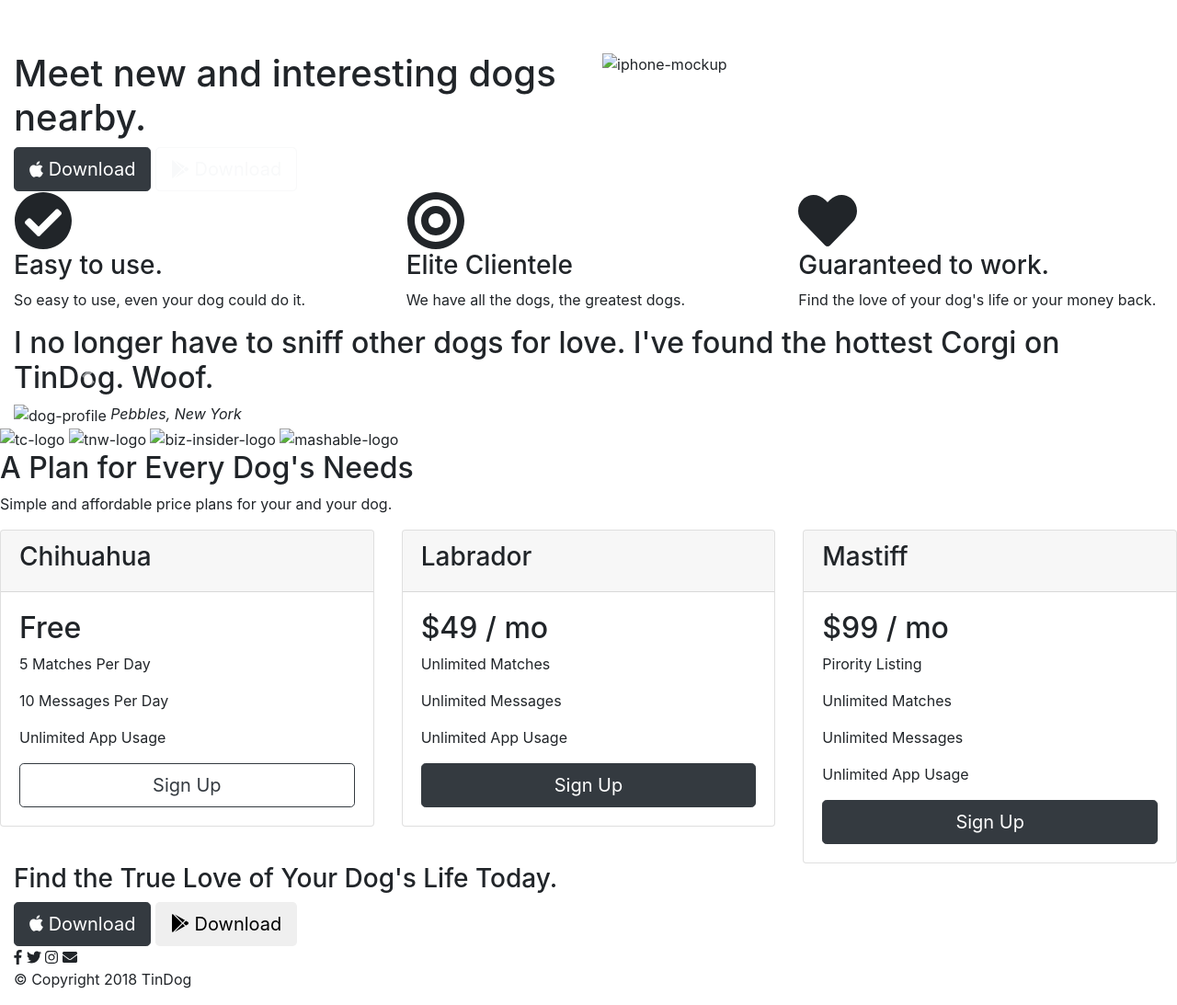
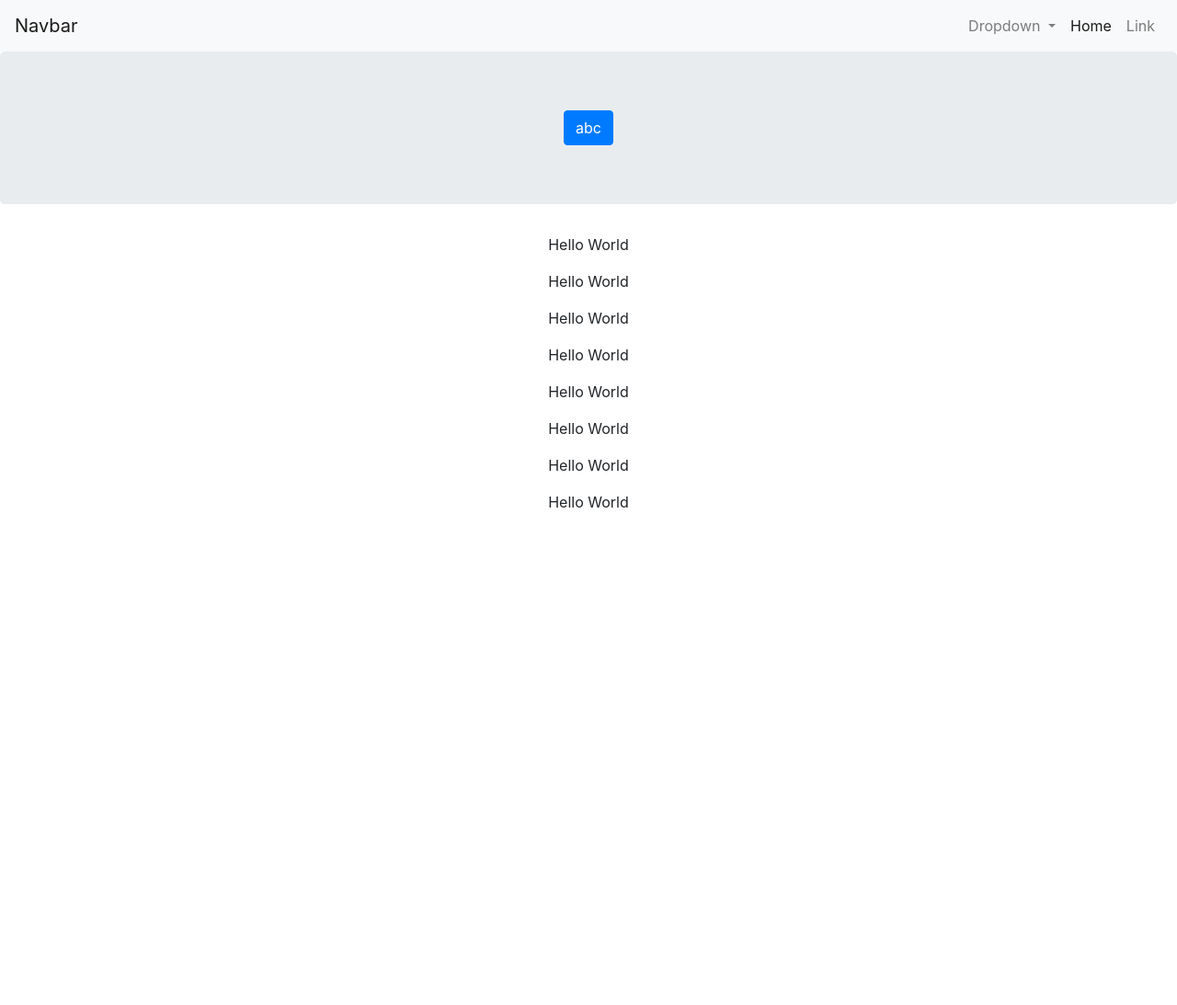
Before and after one commit to tsunyinfung/testing, a plain HTML site: page index.html in a window 1280 px wide. Shown: the whole page at 92% size. After the commit the page ends 800 px from the top, so only its background shows below. Drawn offline with nearby package versions, Linux system fonts and the light colour scheme.

Commit message:
Add files via upload

```diff
--- a/index.html
+++ b/index.html
@@ -1,240 +1,74 @@
 <!DOCTYPE html>
-<html>
-
+<html lang="en" dir="ltr">
 	<head>
 		<meta charset="utf-8">
-  <title>TinDog</title>
+		<title>🤷Andy Fung</title>
+		<meta name="viewport" content="width=device-width, initial-scale=1, shrink-to-fit=no">
+		<!-- Favicon -->
+		<link rel="icon" href="favicon.ico">
 
-  <!-- Google Fonts -->
-  <link href="https://fonts.googleapis.com/css?family=Montserrat|Ubuntu" rel="stylesheet">
+		<!-- googlefont -->
+		<link href="https://fonts.googleapis.com/css?family=Sriracha&display=swap" rel="stylesheet">
 
-  <!-- CSS Stylesheets -->
-  <link rel="stylesheet" href="https://maxcdn.bootstrapcdn.com/bootstrap/4.0.0/css/bootstrap.min.css" integrity="sha384-Gn5384xqQ1aoWXA+058RXPxPg6fy4IWvTNh0E263XmFcJlSAwiGgFAW/dAiS6JXm" crossorigin="anonymous">
-  <link rel="stylesheet" href="css/styles.css">
+		<!-- fontawesome -->
+		<script src="https://kit.fontawesome.com/d7f1ff0f91.js" crossorigin="anonymous"></script>
 
-  <!-- Font Awesome -->
-  <script defer src="https://use.fontawesome.com/releases/v5.0.7/js/all.js"></script>
+		<!-- bootstrap javascript -->
+		<script src="https://code.jquery.com/jquery-3.3.1.slim.min.js" integrity="sha384-q8i/X+965DzO0rT7abK41JStQIAqVgRVzpbzo5smXKp4YfRvH+8abtTE1Pi6jizo" crossorigin="anonymous"></script>
+		<script src="https://cdnjs.cloudflare.com/ajax/libs/popper.js/1.14.7/umd/popper.min.js" integrity="sha384-UO2eT0CpHqdSJQ6hJty5KVphtPhzWj9WO1clHTMGa3JDZwrnQq4sF86dIHNDz0W1" crossorigin="anonymous"></script>
+		<!-- bootstrap -->
+		<link rel="stylesheet" href="https://stackpath.bootstrapcdn.com/bootstrap/4.3.1/css/bootstrap.min.css" integrity="sha384-ggOyR0iXCbMQv3Xipma34MD+dH/1fQ784/j6cY/iJTQUOhcWr7x9JvoRxT2MZw1T" crossorigin="anonymous">
+		<script src="https://stackpath.bootstrapcdn.com/bootstrap/4.3.1/js/bootstrap.min.js" integrity="sha384-JjSmVgyd0p3pXB1rRibZUAYoIIy6OrQ6VrjIEaFf/nJGzIxFDsf4x0xIM+B07jRM" crossorigin="anonymous"></script>
 
-  <!-- Bootstrap Scripts -->
-  <script src="https://code.jquery.com/jquery-3.2.1.slim.min.js" integrity="sha384-KJ3o2DKtIkvYIK3UENzmM7KCkRr/rE9/Qpg6aAZGJwFDMVNA/GpGFF93hXpG5KkN" crossorigin="anonymous"></script>
-  <script src="https://cdnjs.cloudflare.com/ajax/libs/popper.js/1.12.9/umd/popper.min.js" integrity="sha384-ApNbgh9B+Y1QKtv3Rn7W3mgPxhU9K/ScQsAP7hUibX39j7fakFPskvXusvfa0b4Q" crossorigin="anonymous"></script>
-  <script src="https://maxcdn.bootstrapcdn.com/bootstrap/4.0.0/js/bootstrap.min.js" integrity="sha384-JZR6Spejh4U02d8jOt6vLEHfe/JQGiRRSQQxSfFWpi1MquVdAyjUar5+76PVCmYl" crossorigin="anonymous"></script>
+		<!-- own Css -->
+		<link rel="stylesheet" href="css.css">
+
 	</head>
+	<body>
+		<nav class="navbar navbar-expand-lg navbar-light bg-light">
+		  <a class="navbar-brand" href="#">Navbar</a>
 
-<body>
-
-  <section class="colored-section" id="title">
-
-    <div class="container-fluid">
-
-      <!-- Nav Bar -->
-
-      <nav class="navbar navbar-expand-lg navbar-dark">
-
-        <a class="navbar-brand" href="">tindog</a>
-
-        <button class="navbar-toggler" type="button" data-toggle="collapse" data-target="#navbarTogglerDemo02">
+		  <button class="navbar-toggler" type="button" data-toggle="collapse" data-target="#navbarSupportedContent" aria-controls="navbarSupportedContent" aria-expanded="false" aria-label="Toggle navigation">
 		    <span class="navbar-toggler-icon"></span>
 		  </button>
 
-        <div class="collapse navbar-collapse" id="navbarTogglerDemo02">
-
+		  <div class="collapse navbar-collapse" id="navbarSupportedContent">
 		    <ul class="navbar-nav ml-auto">
-            <li class="nav-item">
-              <a class="nav-link" href="#footer">Contact</a>
+				<li class="nav-item dropdown">
+					<a class="nav-link dropdown-toggle" href="#" id="navbarDropdown" role="button" data-toggle="dropdown" aria-haspopup="true" aria-expanded="false">
+						Dropdown
+					</a>
+					<div class="dropdown-menu" aria-labelledby="navbarDropdown">
+						<a class="dropdown-item" href="#">Action</a>
+						<a class="dropdown-item" href="#">Another action</a>
+						<div class="dropdown-divider"></div>
+						<a class="dropdown-item" href="#">Something else here</a>
+					</div>
+				</li>
+		      <li class="nav-item active">
+		        <a class="nav-link" href="#">Home <span class="sr-only">(current)</span></a>
 		      </li>
 		      <li class="nav-item">
-              <a class="nav-link" href="#pricing">Pricing</a>
+		        <a class="nav-link" href="#">Link</a>
 		      </li>
-            <li class="nav-item">
-              <a class="nav-link" href="#cta">Download</a>
-            </li>
+
 		    </ul>
 
 		  </div>
 		</nav>
 
-
-      <!-- Title -->
-
-      <div class="row">
-
-        <div class="col-lg-6">
-          <h1 class="big-heading">Meet new and interesting dogs nearby.</h1>
-          <button type="button" class="btn btn-dark btn-lg download-button"><i class="fab fa-apple"></i> Download</button>
-          <button type="button" class="btn btn-outline-light btn-lg download-button"><i class="fab fa-google-play"></i> Download</button>
+		<div class="jumbotron">
+			<button class="btn btn-primary" type="button" name="button">abc</button>
 		</div>
 
-        <div class="col-lg-6">
-          <img class="title-image" src="images/iphone6.png" alt="iphone-mockup">
-        </div>
-
-      </div>
-
-    </div>
-
-  </section>
-
-
-  <!-- Features -->
-
-  <section class="white-section" id="features">
-
-    <div class="container-fluid">
-
-      <div class="row">
-        <div class="feature-box col-lg-4">
-          <i class="icon fas fa-check-circle fa-4x"></i>
-          <h3 class="feature-title">Easy to use.</h3>
-          <p>So easy to use, even your dog could do it.</p>
-        </div>
-
-        <div class="feature-box col-lg-4">
-          <i class="icon fas fa-bullseye fa-4x"></i>
-          <h3 class="feature-title">Elite Clientele</h3>
-          <p>We have all the dogs, the greatest dogs.</p>
-        </div>
-
-        <div class="feature-box col-lg-4">
-          <i class="icon fas fa-heart fa-4x"></i>
-          <h3 class="feature-title">Guaranteed to work.</h3>
-          <p>Find the love of your dog's life or your money back.</p>
-        </div>
-      </div>
-
-
-    </div>
-  </section>
-
-
-  <!-- Testimonials -->
-
-  <section class="colored-section" id="testimonials">
-
-    <div id="testimonial-carousel" class="carousel slide" data-ride="false">
-      <div class="carousel-inner">
-        <div class="carousel-item active container-fluid">
-          <h2 class="testimonial-text">I no longer have to sniff other dogs for love. I've found the hottest Corgi on TinDog. Woof.</h2>
-          <img class="testimonial-image" src="images/dog-img.jpg" alt="dog-profile">
-          <em>Pebbles, New York</em>
-        </div>
-        <div class="carousel-item container-fluid">
-          <h2 class="testimonial-text">My dog used to be so lonely, but with TinDog's help, they've found the love of their life. I think.</h2>
-          <img class="testimonial-image" src="images/lady-img.jpg" alt="lady-profile">
-          <em>Beverly, Illinois</em>
-        </div>
-      </div>
-      <a class="carousel-control-prev" href="#testimonial-carousel" role="button" data-slide="prev">
-    <span class="carousel-control-prev-icon"></span>
-      </a>
-      <a class="carousel-control-next" href="#testimonial-carousel" role="button" data-slide="next">
-    <span class="carousel-control-next-icon"></span>
-      </a>
-    </div>
-
-  </section>
-
-
-  <!-- Press -->
-
-  <section class="colored-section" id="press">
-    <img class="press-logo" src="images/techcrunch.png" alt="tc-logo">
-    <img class="press-logo" src="images/tnw.png" alt="tnw-logo">
-    <img class="press-logo" src="images/bizinsider.png" alt="biz-insider-logo">
-    <img class="press-logo" src="images/mashable.png" alt="mashable-logo">
-
-  </section>
-
-
-  <!-- Pricing -->
-
-  <section class="white-section" id="pricing">
-
-    <h2 class="section-heading">A Plan for Every Dog's Needs</h2>
-    <p>Simple and affordable price plans for your and your dog.</p>
-
-    <div class="row">
-
-      <div class="pricing-column col-lg-4 col-md-6">
-        <div class="card">
-          <div class="card-header">
-            <h3>Chihuahua</h3>
-          </div>
-          <div class="card-body">
-            <h2 class="price-text">Free</h2>
-            <p>5 Matches Per Day</p>
-            <p>10 Messages Per Day</p>
-            <p>Unlimited App Usage</p>
-            <button class="btn btn-lg btn-block btn-outline-dark" type="button">Sign Up</button>
-          </div>
-        </div>
-      </div>
-
-      <div class="pricing-column col-lg-4 col-md-6">
-        <div class="card">
-          <div class="card-header">
-            <h3>Labrador</h3>
-          </div>
-          <div class="card-body">
-            <h2 class="price-text">$49 / mo</h2>
-            <p>Unlimited Matches</p>
-            <p>Unlimited Messages</p>
-            <p>Unlimited App Usage</p>
-            <button class="btn btn-lg btn-block btn-dark" type="button">Sign Up</button>
-          </div>
-        </div>
-      </div>
-
-      <div class="pricing-column col-lg-4">
-        <div class="card">
-          <div class="card-header">
-            <h3>Mastiff</h3>
-          </div>
-          <div class="card-body">
-            <h2 class="price-text">$99 / mo</h2>
-            <p>Pirority Listing</p>
-            <p>Unlimited Matches</p>
-            <p>Unlimited Messages</p>
-            <p>Unlimited App Usage</p>
-            <button class="btn btn-lg btn-block btn-dark" type="button">Sign Up</button>
-
-          </div>
-        </div>
-      </div>
-
-
-
-    </div>
-
-  </section>
-
-
-  <!-- Call to Action -->
-
-  <section class="colored-section" id="cta">
-
-    <div class="container-fluid">
-
-      <h3 class="big-heading">Find the True Love of Your Dog's Life Today.</h3>
-      <button class="download-button btn btn-lg btn-dark" type="button"><i class="fab fa-apple"></i> Download</button>
-      <button class="download-button btn btn-lg brn-light" type="button"><i class="fab fa-google-play"></i> Download</button>
-    </div>
-  </section>
-
-
-  <!-- Footer -->
-
-  <footer class="white-section" id="footer">
-    <div class="container-fluid">
-      <i class="social-icon fab fa-facebook-f"></i>
-      <i class="social-icon fab fa-twitter"></i>
-      <i class="social-icon fab fa-instagram"></i>
-      <i class="social-icon fas fa-envelope"></i>
-      <p>© Copyright 2018 TinDog</p>
-    </div>
-  </footer>
-
+		<p>Hello World</p>
+		<p>Hello World</p>
+		<p>Hello World</p>
+		<p>Hello World</p>
+		<p>Hello World</p>
+		<p>Hello World</p>
+		<p>Hello World</p>
+		<p>Hello World</p>
 
 	</body>
-
 </html>
```
Lines whose indentation alone changed are shown as unchanged.
